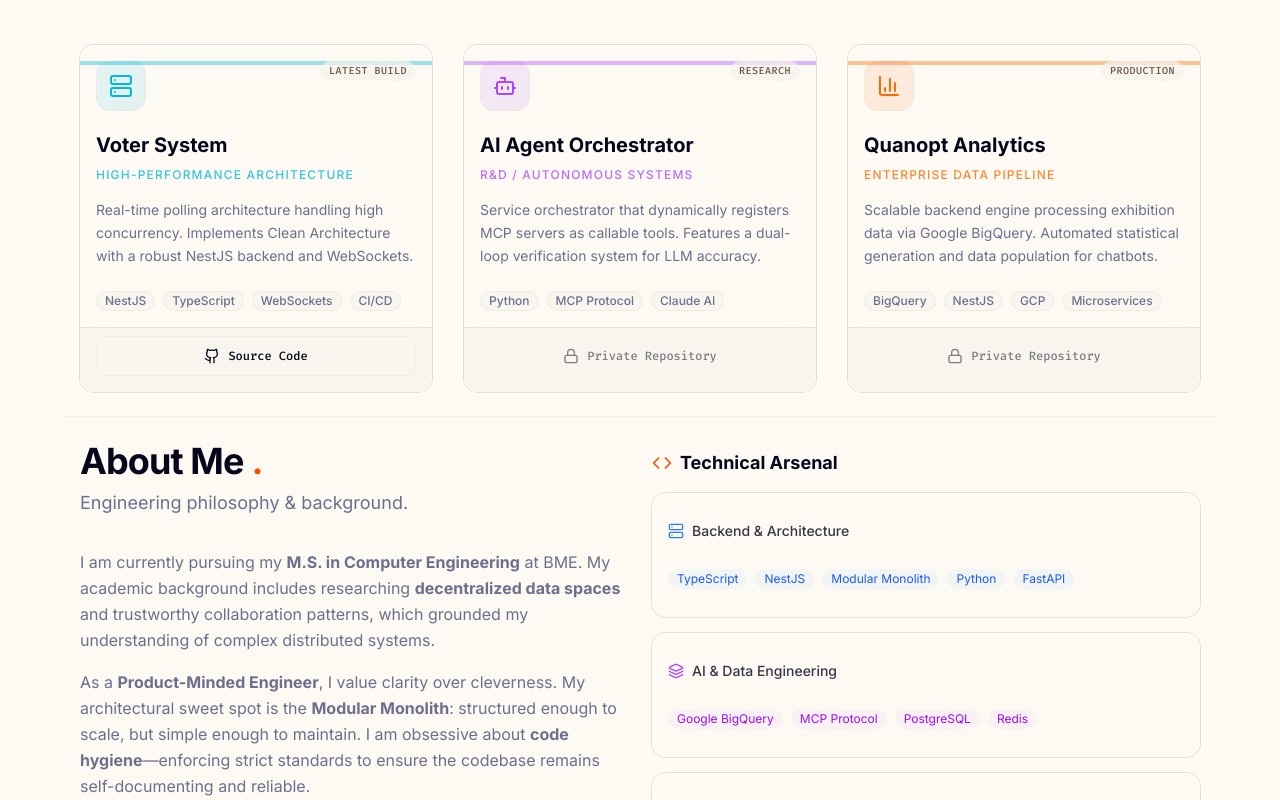
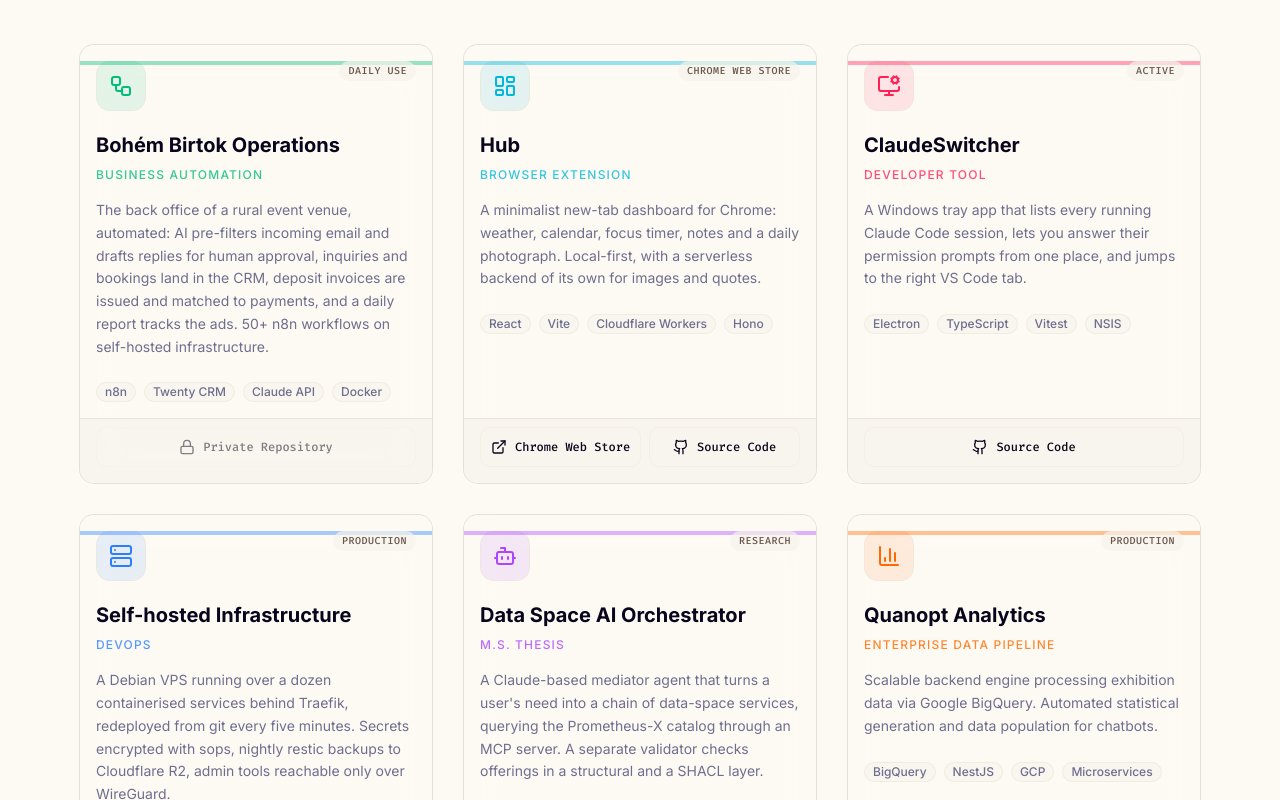
Before and after one commit to csiszaralex/csalex.dev, a Next.js app: page / in a window 1280 px wide. Shown: the part 920-1720 px from the top of the page. Built offline with nearby package versions, Linux system fonts and the light colour scheme; no server answers.

Commit message:
feat(projects): show current projects

```diff
--- a/components/about.tsx
+++ b/components/about.tsx
@@ -77,7 +77,7 @@ export function About() {
                 </CardTitle>
               </CardHeader>
               <CardContent className='px-4 pb-3 flex flex-wrap gap-2'>
-                {['TypeScript', 'NestJS', 'Modular Monolith', 'Python', 'FastAPI'].map((s) => (
+                {['TypeScript', 'NestJS', 'React', 'Modular Monolith', 'Python', 'FastAPI'].map((s) => (
                   <Badge
                     key={s}
                     variant='secondary'
@@ -98,7 +98,7 @@ export function About() {
                 </CardTitle>
               </CardHeader>
               <CardContent className='px-4 pb-3 flex flex-wrap gap-2'>
-                {['Google BigQuery', 'MCP Protocol', 'PostgreSQL', 'Redis'].map((s) => (
+                {['Google BigQuery', 'MCP Protocol', 'n8n', 'PostgreSQL', 'Redis'].map((s) => (
                   <Badge
                     key={s}
                     variant='secondary'
@@ -119,7 +119,7 @@ export function About() {
                 </CardTitle>
               </CardHeader>
               <CardContent className='px-4 pb-3 flex flex-wrap gap-2'>
-                {['Docker', 'Linux', 'Nginx', 'CI/CD', 'Self-hosting', 'Git'].map((s) => (
+                {['Docker', 'Linux', 'Nginx', 'Cloudflare Workers', 'CI/CD', 'Self-hosting', 'Git'].map((s) => (
                   <Badge
                     key={s}
                     variant='secondary'
--- a/components/projects.tsx
+++ b/components/projects.tsx
@@ -10,20 +10,65 @@ import {
   CardTitle,
 } from '@/components/ui/card';
 import { cn } from '@/lib/utils';
-import { BarChart3, Bot, ExternalLink, Github, Lock, Server } from 'lucide-react';
+import {
+  BarChart3,
+  Bot,
+  ExternalLink,
+  Github,
+  LayoutDashboard,
+  Lock,
+  MonitorCog,
+  Server,
+  Workflow,
+  type LucideIcon,
+} from 'lucide-react';
 import Link from 'next/link';
 
-export function Projects() {
-  const projects = [
+type Project = {
+  title: string;
+  category: string;
+  description: string;
+  tech: string[];
+  // Source code; null for private repositories.
+  link: string | null;
+  // An extra public link, e.g. a store listing.
+  secondaryLink: { label: string; href: string } | null;
+  status: string;
+  icon: LucideIcon;
+  colorClass: string;
+  bgClass: string;
+  stripeClass: string;
+  borderClass: string;
+  glowClass: string;
+};
+
+const projects: Project[] = [
   {
-      title: 'Voter System',
-      category: 'High-Performance Architecture',
+    title: 'Bohém Birtok Operations',
+    category: 'Business Automation',
     description:
-        'Real-time polling architecture handling high concurrency. Implements Clean Architecture with a robust NestJS backend and WebSockets.',
-      tech: ['NestJS', 'TypeScript', 'WebSockets', 'CI/CD'],
-      link: 'https://github.com/csiszaralex/voter',
-      status: 'Latest Build',
-      icon: Server,
+      'The back office of a rural event venue, automated: AI pre-filters incoming email and drafts replies for human approval, inquiries and bookings land in the CRM, deposit invoices are issued and matched to payments, and a daily report tracks the ads. 50+ n8n workflows on self-hosted infrastructure.',
+    tech: ['n8n', 'Twenty CRM', 'Claude API', 'Docker'],
+    link: null,
+    secondaryLink: null,
+    status: 'Daily use',
+    icon: Workflow,
+    colorClass: 'text-emerald-500',
+    bgClass: 'bg-emerald-500/10',
+    stripeClass: 'bg-emerald-500/80',
+    borderClass: 'hover:border-emerald-500/50',
+    glowClass: 'group-hover:shadow-[0_0_20px_-5px_rgba(16,185,129,0.3)]',
+  },
+  {
+    title: 'Hub',
+    category: 'Browser Extension',
+    description:
+      'A minimalist new-tab dashboard for Chrome: weather, calendar, focus timer, notes and a daily photograph. Local-first, with a serverless backend of its own for images and quotes.',
+    tech: ['React', 'Vite', 'Cloudflare Workers', 'Hono'],
+    link: 'https://github.com/csiszaralex/hub-dashboard-extension',
+    secondaryLink: { label: 'Chrome Web Store', href: 'https://chromewebstore.google.com/detail/hub/lkkjcbdikipienbdecgeajcecopdlbdm' },
+    status: 'Chrome Web Store',
+    icon: LayoutDashboard,
     colorClass: 'text-cyan-500',
     bgClass: 'bg-cyan-500/10',
     stripeClass: 'bg-cyan-500/80',
@@ -31,15 +76,47 @@ export function Projects() {
     glowClass: 'group-hover:shadow-[0_0_20px_-5px_rgba(6,182,212,0.3)]',
   },
   {
-      title: 'AI Agent Orchestrator',
-      category: 'R&D / Autonomous Systems',
+    title: 'ClaudeSwitcher',
+    category: 'Developer Tool',
     description:
-        'Service orchestrator that dynamically registers MCP servers as callable tools. Features a dual-loop verification system for LLM accuracy.',
-      tech: ['Python', 'MCP Protocol', 'Claude AI'],
+      'A Windows tray app that lists every running Claude Code session, lets you answer their permission prompts from one place, and jumps to the right VS Code tab.',
+    tech: ['Electron', 'TypeScript', 'Vitest', 'NSIS'],
+    link: 'https://github.com/csiszaralex/ClaudeSwitcher',
+    secondaryLink: null,
+    status: 'Active',
+    icon: MonitorCog,
+    colorClass: 'text-rose-500',
+    bgClass: 'bg-rose-500/10',
+    stripeClass: 'bg-rose-500/80',
+    borderClass: 'hover:border-rose-500/50',
+    glowClass: 'group-hover:shadow-[0_0_20px_-5px_rgba(244,63,94,0.3)]',
+  },
+  {
+    title: 'Self-hosted Infrastructure',
+    category: 'DevOps',
+    description:
+      'A Debian VPS running over a dozen containerised services behind Traefik, redeployed from git every five minutes. Secrets encrypted with sops, nightly restic backups to Cloudflare R2, admin tools reachable only over WireGuard.',
+    tech: ['Docker', 'Traefik', 'WireGuard', 'sops', 'restic'],
     link: null,
+    secondaryLink: null,
+    status: 'Production',
+    icon: Server,
+    colorClass: 'text-blue-500',
+    bgClass: 'bg-blue-500/10',
+    stripeClass: 'bg-blue-500/80',
+    borderClass: 'hover:border-blue-500/50',
+    glowClass: 'group-hover:shadow-[0_0_20px_-5px_rgba(59,130,246,0.3)]',
+  },
+  {
+    title: 'Data Space AI Orchestrator',
+    category: 'M.S. Thesis',
+    description:
+      "A Claude-based mediator agent that turns a user's need into a chain of data-space services, querying the Prometheus-X catalog through an MCP server. A separate validator checks offerings in a structural and a SHACL layer.",
+    tech: ['Python', 'FastAPI', 'MCP', 'Claude API'],
+    link: null,
+    secondaryLink: null,
     status: 'Research',
     icon: Bot,
-      // Szín: Lila/Pink (AI & Innovation)
     colorClass: 'text-purple-500',
     bgClass: 'bg-purple-500/10',
     stripeClass: 'bg-purple-500/80',
@@ -53,9 +130,9 @@ export function Projects() {
       'Scalable backend engine processing exhibition data via Google BigQuery. Automated statistical generation and data population for chatbots.',
     tech: ['BigQuery', 'NestJS', 'GCP', 'Microservices'],
     link: null,
+    secondaryLink: null,
     status: 'Production',
     icon: BarChart3,
-      // Szín: Narancs/Amber (Data & Business Value)
     colorClass: 'text-orange-500',
     bgClass: 'bg-orange-500/10',
     stripeClass: 'bg-orange-500/80',
@@ -64,6 +141,7 @@ export function Projects() {
   },
 ];
 
+export function Projects() {
   return (
     <section className='container max-w-6xl mx-auto px-4 py-6 relative' id='projects'>
       {/* Háttér dekoráció (finom gradiens folt a szekció alatt) */}
@@ -158,14 +236,27 @@ export function Projects() {
               </div>
             </CardContent>
 
-            <CardFooter className='pt-2 mt-auto'>
+            <CardFooter className='pt-2 mt-auto gap-2'>
+              {project.secondaryLink && (
+                <Link
+                  href={project.secondaryLink.href}
+                  target='_blank'
+                  className={cn(
+                    buttonVariants({ variant: 'ghost' }),
+                    'flex-1 gap-2 font-mono text-xs h-10 border border-border/40 hover:bg-primary/5 hover:text-primary hover:border-primary/20 transition-all',
+                  )}
+                >
+                  <ExternalLink className='w-4 h-4' />
+                  {project.secondaryLink.label}
+                </Link>
+              )}
               {project.link ? (
                 <Link
                   href={project.link}
                   target='_blank'
                   className={cn(
                     buttonVariants({ variant: 'ghost' }),
-                    'w-full gap-2 font-mono text-xs h-10 border border-border/40 hover:bg-primary/5 hover:text-primary hover:border-primary/20 transition-all',
+                    'flex-1 gap-2 font-mono text-xs h-10 border border-border/40 hover:bg-primary/5 hover:text-primary hover:border-primary/20 transition-all',
                   )}
                 >
                   <Github className='w-4 h-4' />
--- a/lib/site.ts
+++ b/lib/site.ts
@@ -1,7 +1,7 @@
 // Site identity, used by the page metadata (app/layout.tsx) and the PWA manifest (app/manifest.ts).
 export const siteUrl = 'https://csalex.dev';
 export const siteName = 'Alex Csiszar';
-export const siteDescription = 'Portfolio of a Pragmatic Architect & FullStack Engineer.';
+export const siteDescription = 'Software engineer building backend systems, automations and developer tools.';
 
 // Public contact details shown across the site.
 export const contactEmail = 'hello@csalex.dev';
```
Lines whose indentation alone changed are shown as unchanged.
